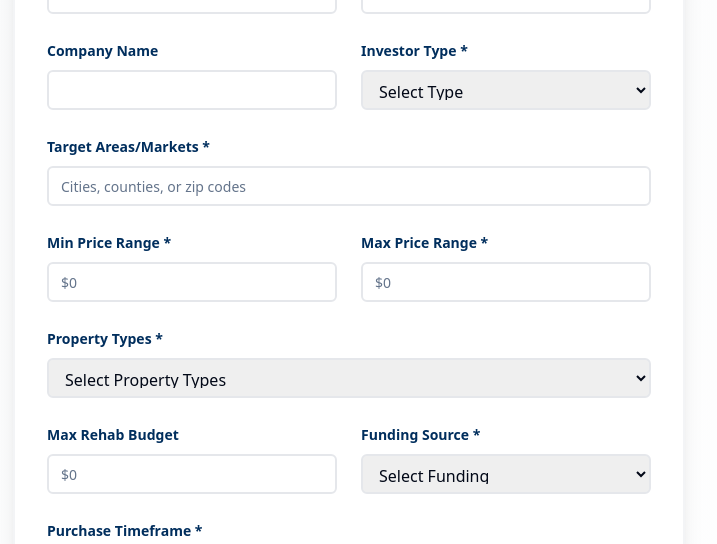
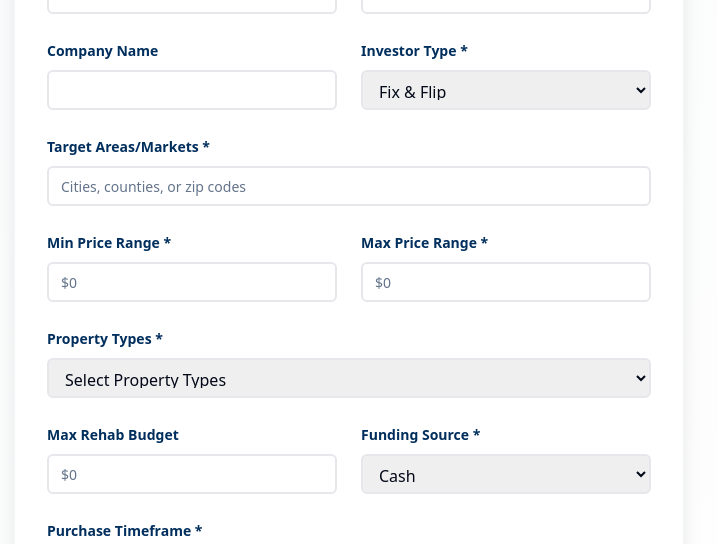
Before and after one commit to mtejmik/ventusfortissolutions-landing-hub, a React (Vite) app: page /buyer-form in a window 1280 px wide. Shown: the part 372-916 px from the top of the page, without its empty margins (291-1008 px from the left). Built offline with nearby package versions, Linux system fonts and the light colour scheme.

Commit message:
Fix buyer form options
Updated "Investor type" and "Funding source" options in `src/pages/BuyerForm.tsx`, correcting display issues and adding new options.

```diff
--- a/src/pages/BuyerForm.tsx
+++ b/src/pages/BuyerForm.tsx
@@ -1,4 +1,3 @@
-
 import React, { useState } from 'react';
 import { Button } from '@/components/ui/button';
 import { Input } from '@/components/ui/input';
@@ -128,10 +127,9 @@ const BuyerForm = () => {
                   required
                   className="mt-2 w-full h-10 px-3 py-2 border-2 border-gray-200 rounded-md focus:border-blue-dark focus:outline-none"
                 >
-                  <option value="">Select Type</option>
                   <option value="fix-flip">Fix & Flip</option>
                   <option value="buy-hold">Buy & Hold</option>
-                  <option value="wholesale">Wholesale</option>
+                  <option value="section-8">Section 8</option>
                   <option value="owner-occupy">Owner Occupy</option>
                   <option value="commercial">Commercial</option>
                 </select>
@@ -220,12 +218,12 @@ const BuyerForm = () => {
                   required
                   className="mt-2 w-full h-10 px-3 py-2 border-2 border-gray-200 rounded-md focus:border-blue-dark focus:outline-none"
                 >
-                  <option value="">Select Funding</option>
                   <option value="cash">Cash</option>
                   <option value="hard-money">Hard Money</option>
                   <option value="private-lender">Private Lender</option>
                   <option value="conventional">Conventional Loan</option>
                   <option value="partnership">Partnership/JV</option>
+                  <option value="dsrc-loan">DSRC Loan</option>
                 </select>
               </div>
             </div>
```
